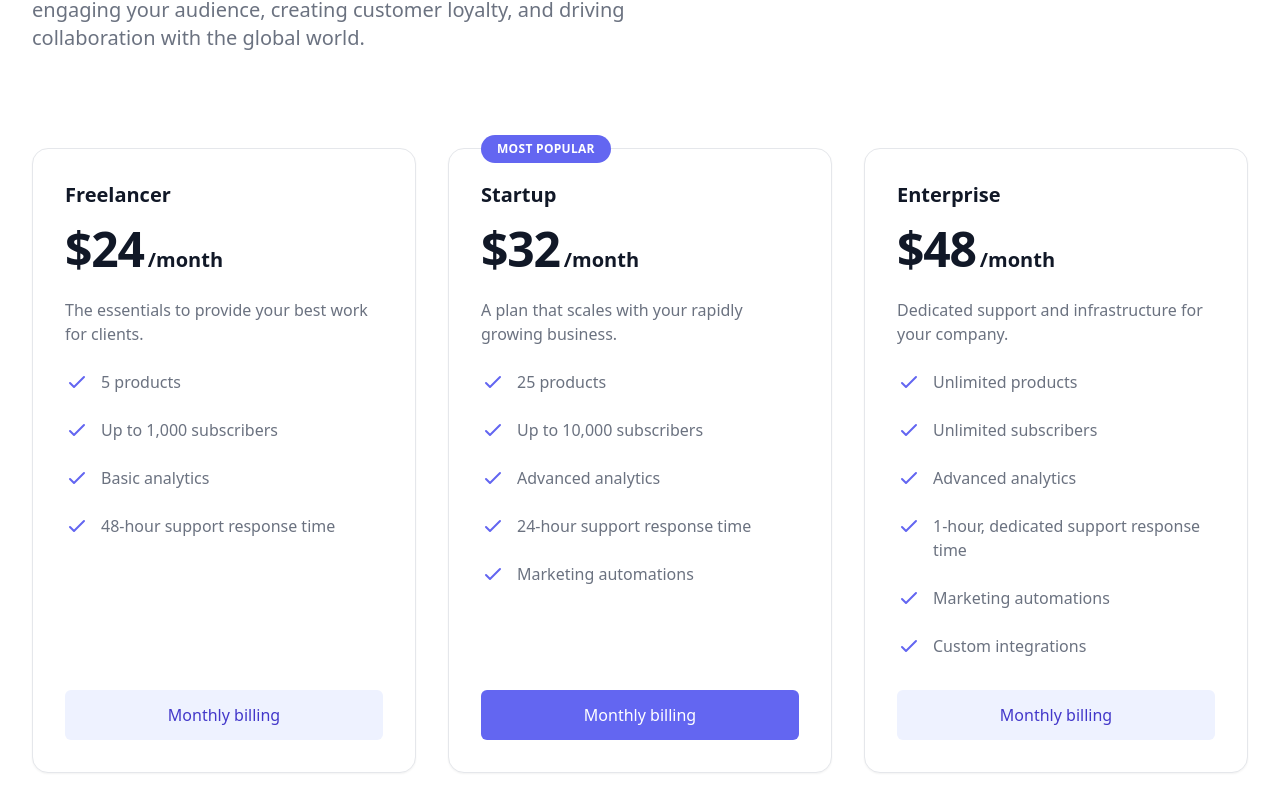
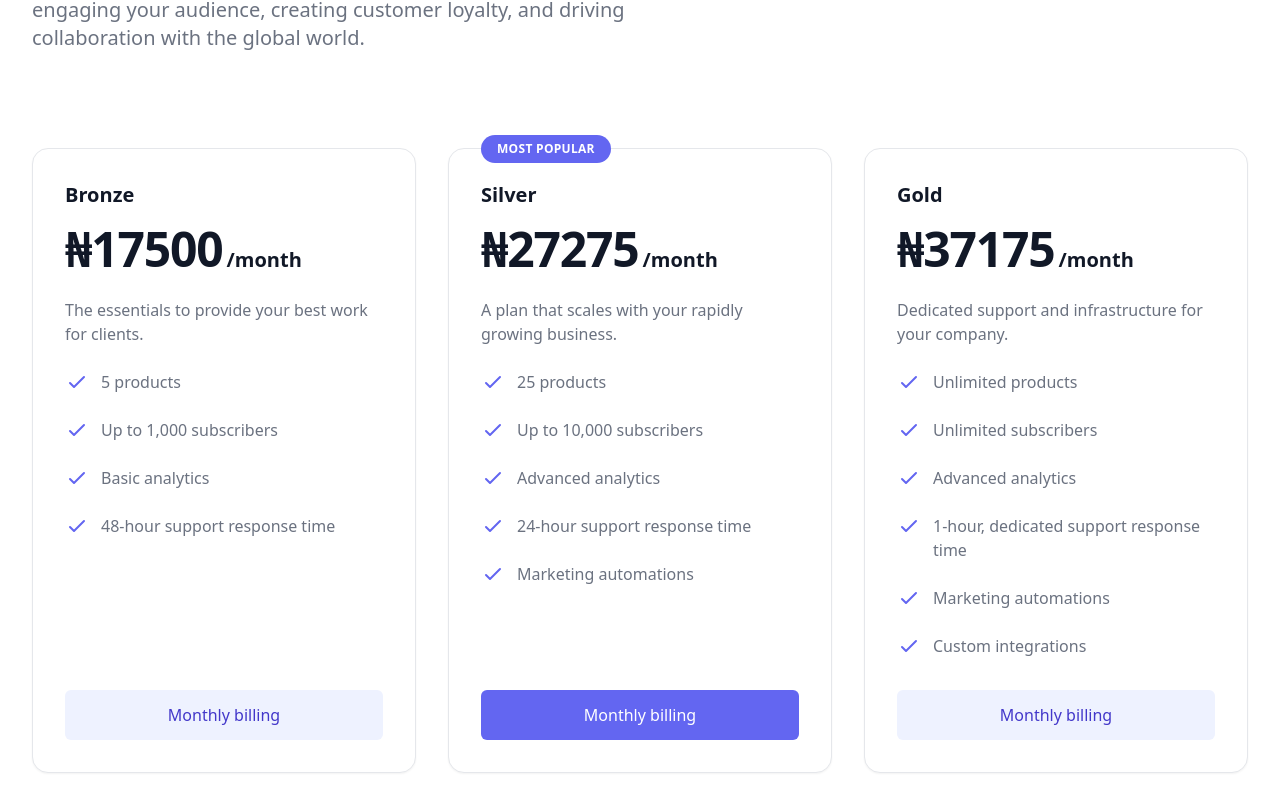
Before and after one commit to emorilebo/invotec, a Next.js app: page / in a window 1280 px wide. Shown: the part 1024-1835 px from the top of the page. Built offline with nearby package versions, Linux system fonts and the light colour scheme.

Commit message:
ADD price

```diff
--- a/components/Price.tsx
+++ b/components/Price.tsx
@@ -4,8 +4,8 @@ import { CheckIcon } from '@heroicons/react/outline'
 const pricing = {
   tiers: [
     {
-      title: 'Freelancer',
-      price: 24,
+      title: 'Bronze',
+      price: 17500,
       frequency: '/month',
       description: 'The essentials to provide your best work for clients.',
       features: ['5 products', 'Up to 1,000 subscribers', 'Basic analytics', '48-hour support response time'],
@@ -13,8 +13,8 @@ const pricing = {
       mostPopular: false,
     },
     {
-      title: 'Startup',
-      price: 32,
+      title: 'Silver',
+      price: 27275,
       frequency: '/month',
       description: 'A plan that scales with your rapidly growing business.',
       features: [
@@ -28,8 +28,8 @@ const pricing = {
       mostPopular: true,
     },
     {
-      title: 'Enterprise',
-      price: 48,
+      title: 'Gold',
+      price: 37175,
       frequency: '/month',
       description: 'Dedicated support and infrastructure for your company.',
       features: [
@@ -76,7 +76,7 @@ function Price() {
                     </p>
                   ) : null}
                   <p className="mt-4 flex items-baseline text-gray-900">
-                    <span className="text-5xl font-extrabold tracking-tight">${tier.price}</span>
+                    <span className="text-5xl font-extrabold tracking-tight">₦{tier.price}</span>
                     <span className="ml-1 text-xl font-semibold">{tier.frequency}</span>
                   </p>
                   <p className="mt-6 text-gray-500">{tier.description}</p>
```
